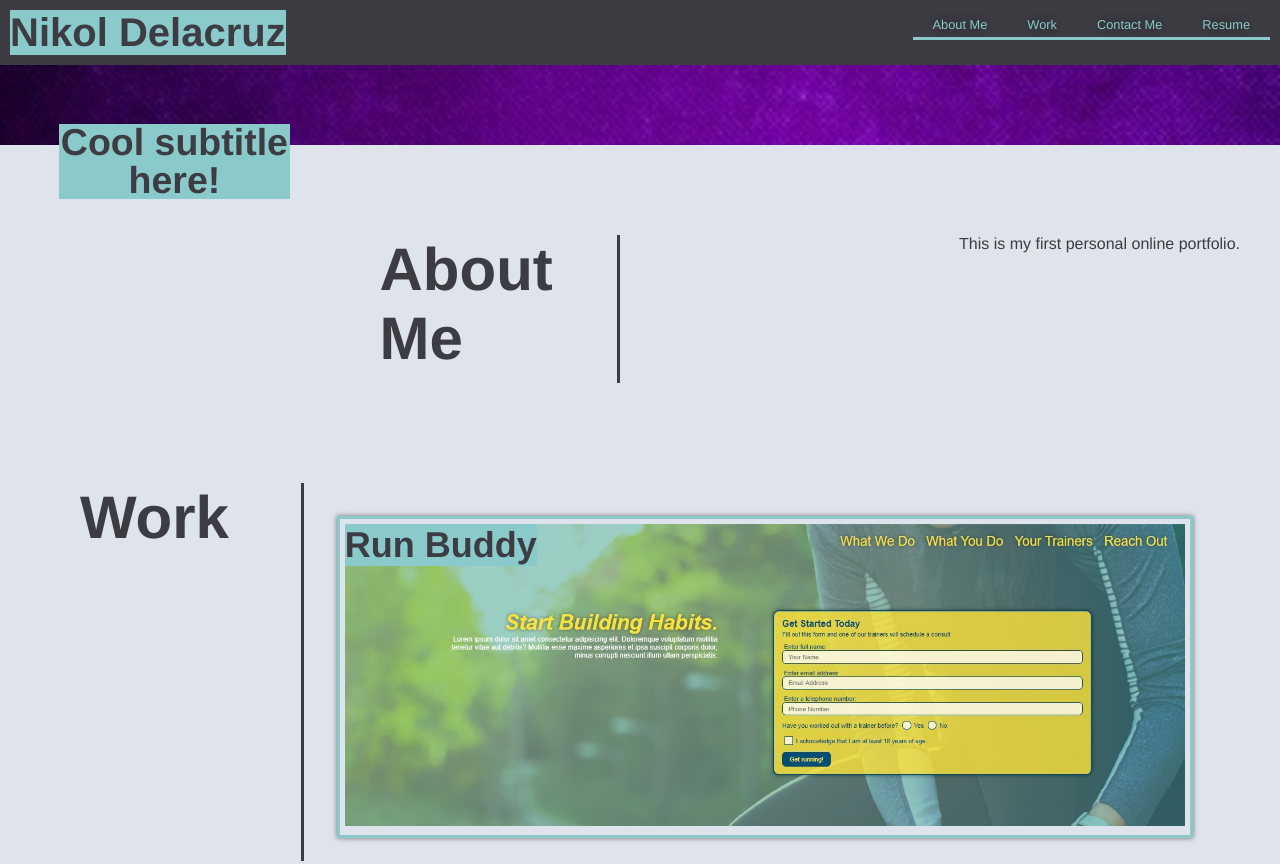
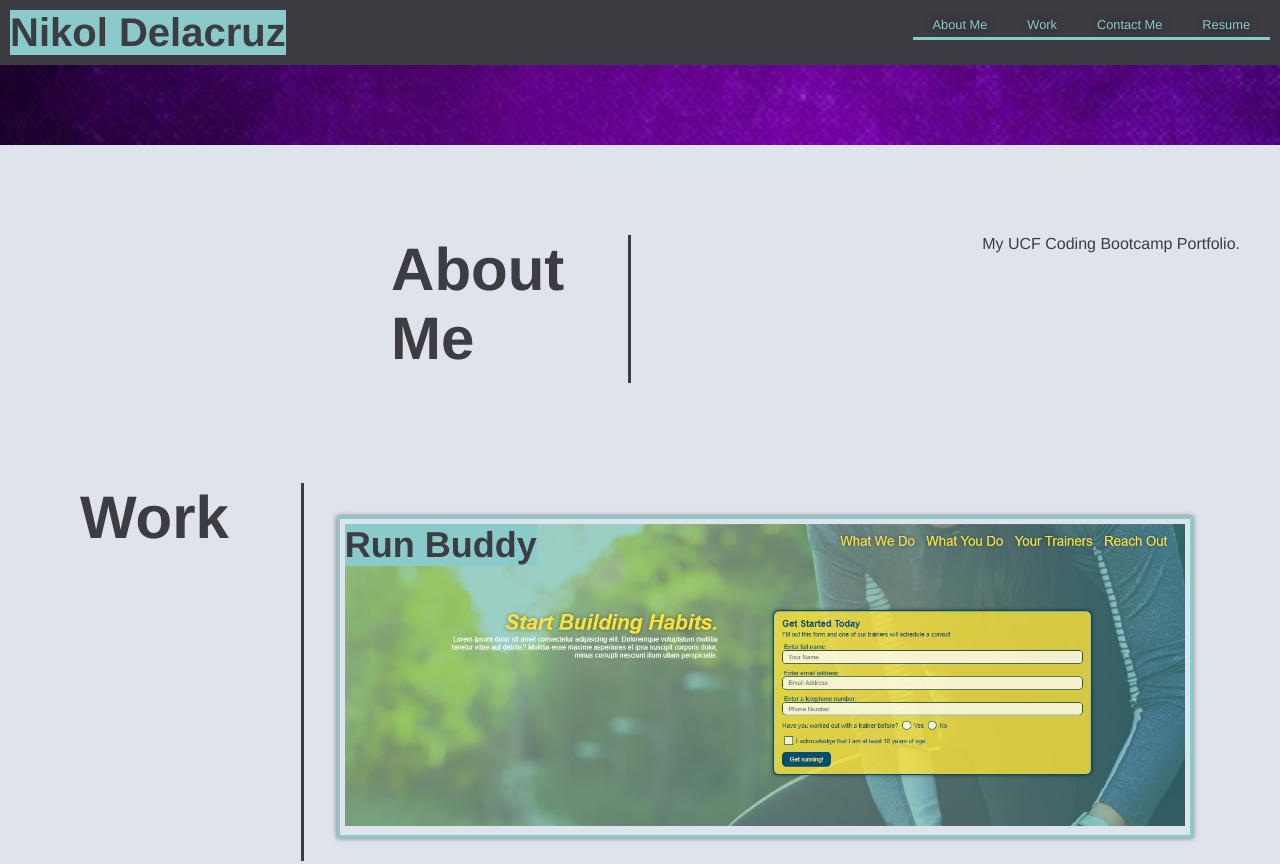
Before and after one commit to Nite1217/Portfolio, a plain HTML site: page index.html in a window 1280 px wide. Shown: the top 864 px of the page. Drawn offline with Linux system fonts and the light colour scheme.

Commit message:
updating portfolio

```diff
--- a/index.html
+++ b/index.html
@@ -3,7 +3,7 @@
 <head>
     <link rel="stylesheet" href="./assets/style.css" />
     <meta charset="UTF-8"/>
-<title>Nikol's Portfolio</title>
+<title>Portfolio</title>
 </head>
 
 <body>
@@ -34,9 +34,6 @@
 
 <!-- hero/jumbotron -->
 <section class="hero">
-    <div class="hero-cta">
-        <h2>Cool subtitle here!</h2>
-    </div>
 </section>
 <!-- end hero -->
 
@@ -47,7 +44,7 @@
     </h2>
 <article class="about-me">
         <p>
-            This is my first personal online portfolio.
+            My UCF Coding Bootcamp Portfolio.
         </p>
 </article>
 
```
Also changed, not shown: assets/images/portfolio-screenshot.jpg (added).
